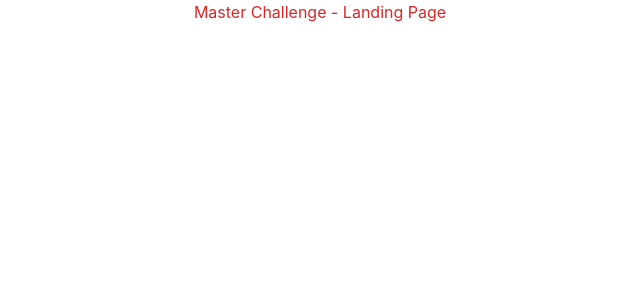
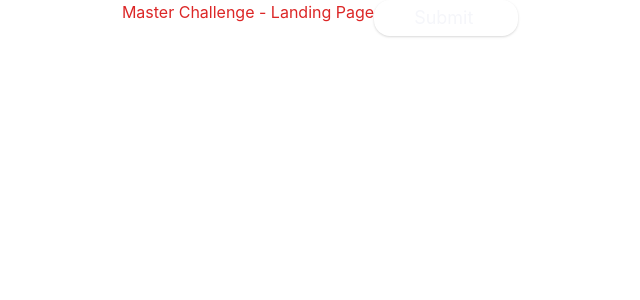
Before and after one commit to masterChallenge/Frontend, a Next.js app: page / in a window 1280 px wide. Shown: the top 300 px of the page, without its empty margins (320-960 px from the left). Built offline with nearby package versions, Linux system fonts and the light colour scheme.

Commit message:
Add Button in progress

```diff
--- a/pages/index.js
+++ b/pages/index.js
@@ -1,9 +1,15 @@
+import React from 'react';
+import Button from '../styles/components/atoms/Button/Button';
 
 const Landing = () => {
   return (
-    <div className="flex justify-center">
-      <h1 className="text-red-600">Master Challenge - Landing Page</h1>
-    </div>);
-}
+    <div className='flex justify-center'>
+      <h1 className='text-red-600'>Master Challenge - Landing Page</h1>
+      <div>
+        <Button color='text-red'>Submit</Button>
+      </div>
+    </div>
+  );
+};
 
 export default Landing;
--- /dev/null
+++ b/styles/components/atoms/Button/Button.js
@@ -0,0 +1,14 @@
+import React from 'react';
+
+const Button = ({ children }) => {
+  return (
+    <button
+      className='flex rounded-2xl w-36 h-9 text-light shadow font-normal text-lg py-2 px-10 items-center'
+      my-auto
+    >
+      {children}
+    </button>
+  );
+};
+
+export default Button;
```
